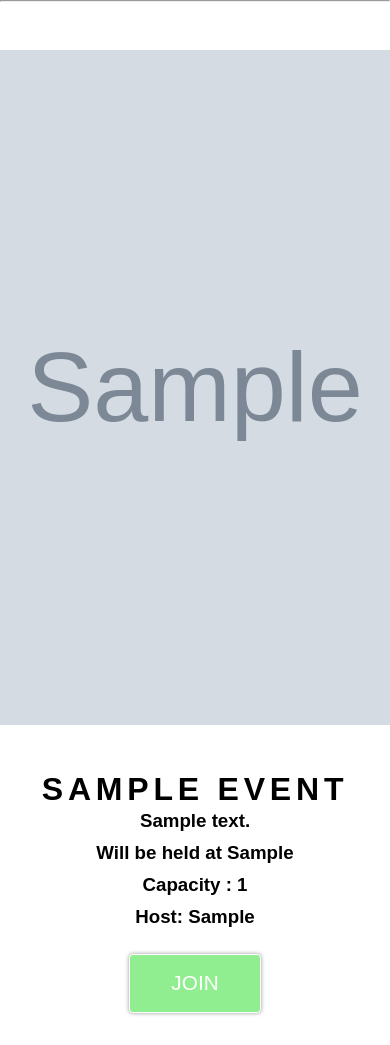
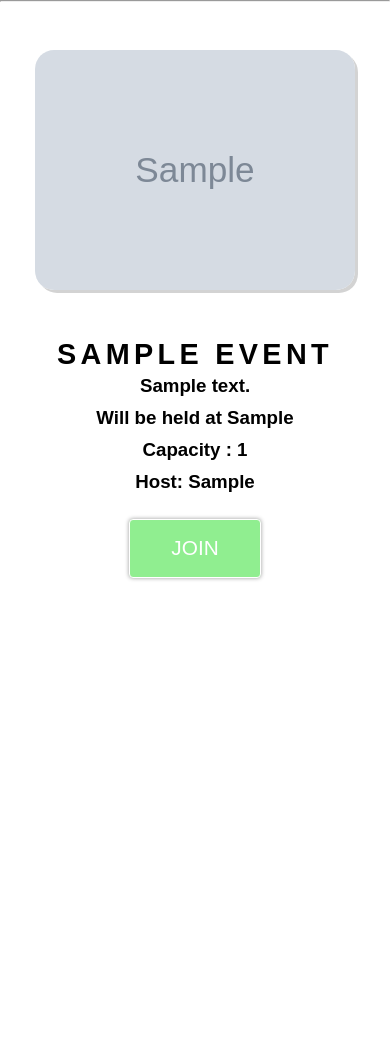
Before and after one commit to bleachjade/Kvent, a Django app: page /1/ in a window 390 px wide; the page is wider, and only the part inside the window is pictured. Shown: the part 46-1091 px from the top of that part. Run offline with Django 3.2, Linux system fonts and the light colour scheme; tables that the repository leaves empty hold one stand-in row (values such as "Sample post"); grey boxes marked "Sample" are stand-in pictures.

Commit message:
fix event-history-title style, img in Detail page too large, and fix text size in Detail page

```diff
--- a/Kvent/static/css/event-detail.css
+++ b/Kvent/static/css/event-detail.css
@@ -44,8 +44,8 @@
 }
 .row .event-image img {
     border-radius: 1.2em;
-    width: auto;
-    height: 80vh;
+    width: 26em;
+    box-shadow: 3px 3px lightgray;
 }
 
 .row .event-detail-box {
@@ -107,16 +107,27 @@ a button {
 }
 
 /*multiplatform device size*/
+@media screen and (max-width: 1440px) {
+    .row .event-image img {
+        width: 22em;
+    }
+}
 @media screen and (max-width: 1024px) {
     .nav-bar {
         height: 0.8em;
         font-size: 1.6em;
+    }
+    .event-detail-box #event-name {
+        font-size: 1.8em;
     }
 }
 @media screen and (max-width: 778px) {
     .nav-bar {
         height: 0.7em;
         font-size: 1.3em;
+    }
+    .row .event-image img {
+        width: 20em;
     }
 }
 @media screen and (max-width: 540px) {
@@ -129,4 +140,13 @@ a button {
     .nav-bar {
         font-size: 1em;
     }
+    .row .event-image img {
+        width: 16em;
+    }
+    .event-detail-box #event-name {
+        font-size: 1.6em;
+    }
+    .row .event-detail-box {
+        font-size: 0.9em;
+    }
 }
--- a/Kvent/static/css/index.css
+++ b/Kvent/static/css/index.css
@@ -153,7 +153,7 @@ section .event-section {
     text-align: center;
     color: white;
     border-radius: 15px;
-
+    margin: 1em;
 }
 
 /*multiplatform device size*/
```
